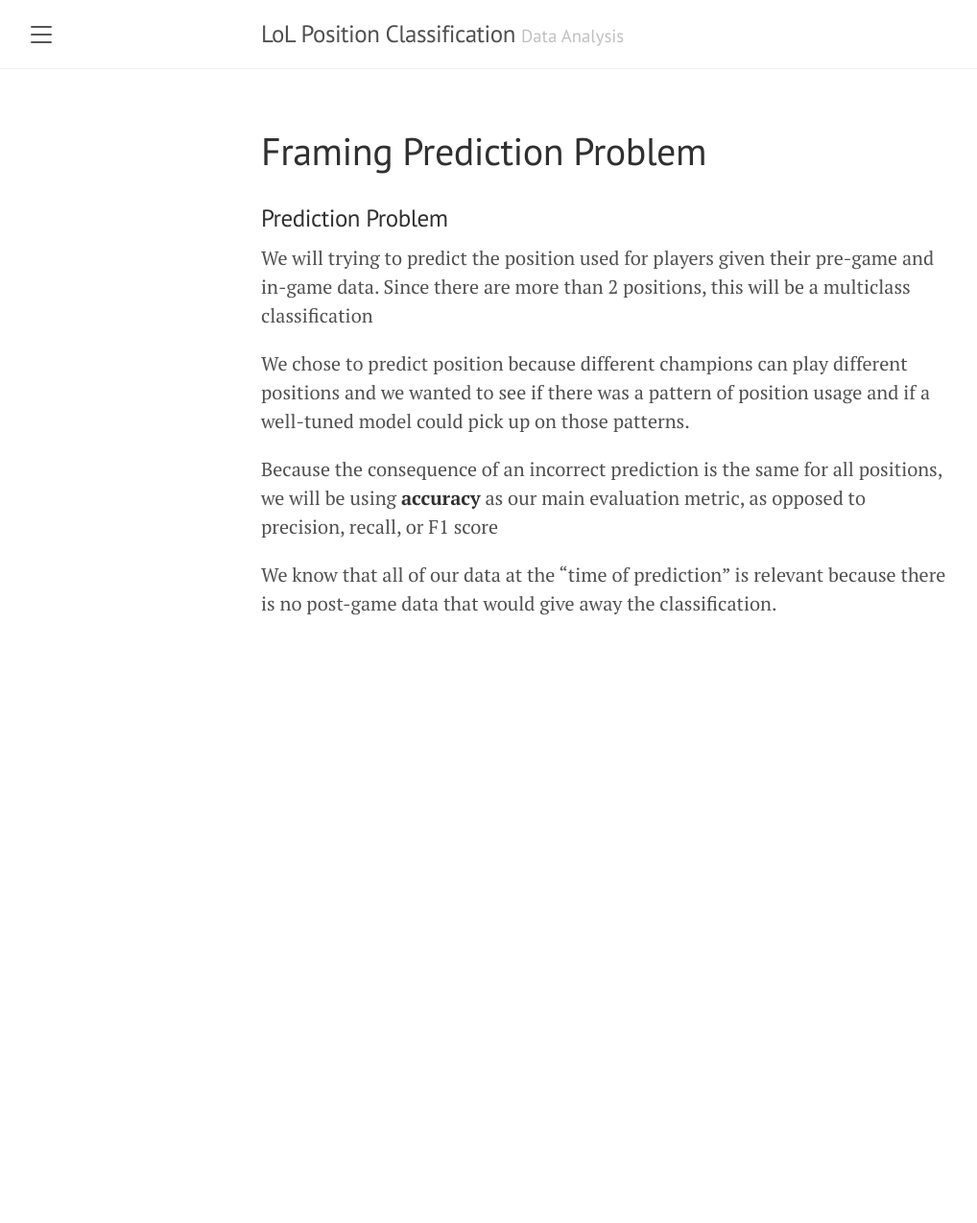
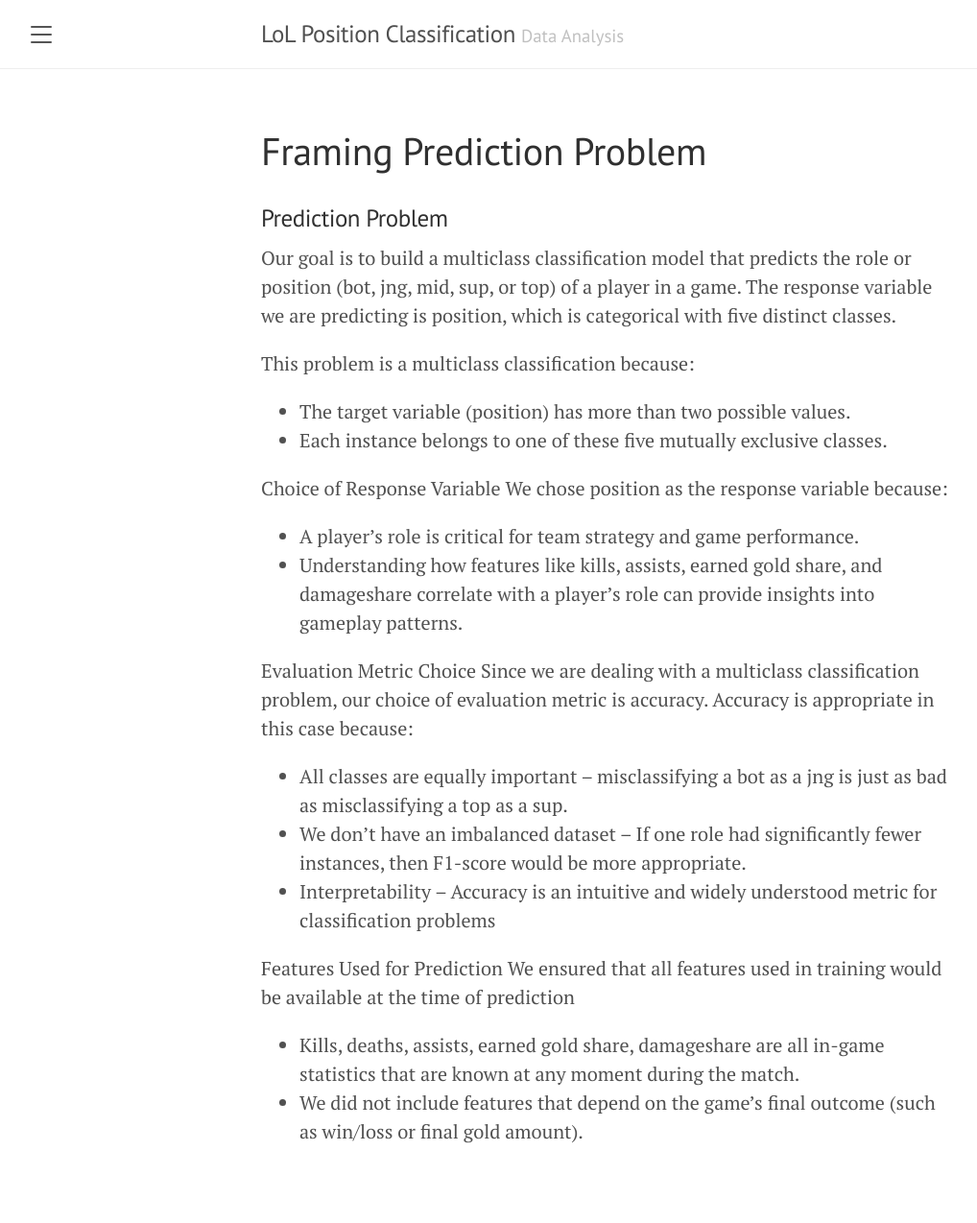
Before and after one commit to TyAlbao/lol-position-classification, a Jekyll site: the page built from FramingProblem.md, in a window 1280 px wide. Shown: the whole page at 96% size, without its empty margins (8-1026 px from the left). Built offline with Jekyll 4.4.1, drawn with Linux system fonts in a browser that asks for light colours; before the commit the page ends 900 px from its top, so only the background shows below that.

Commit message:
Final commit

```diff
--- a/FramingProblem.md
+++ b/FramingProblem.md
@@ -4,10 +4,30 @@ title: Framing Prediction Problem
 ---
 
 ### Prediction Problem
-We will trying to predict the position used for players given their pre-game and in-game data. Since there are more than 2 positions, this will be a multiclass classification
 
-We chose to predict position because different champions can play different positions and we wanted to see if there was a pattern of position usage and if a well-tuned model could pick up on those patterns.
+Our goal is to build a multiclass classification model that predicts the role or position (bot, jng, mid, sup, or top) of a player in a game. The response variable we are predicting is position, which is categorical with five distinct classes.
 
-Because the consequence of an incorrect prediction is the same for all positions, we will be using **accuracy** as our main evaluation metric, as opposed to precision, recall, or F1 score
+This problem is a multiclass classification because:
 
-We know that all of our data at the "time of prediction" is relevant because there is no post-game data that would give away the classification.
+* The target variable (position) has more than two possible values.
+* Each instance belongs to one of these five mutually exclusive classes.
+
+Choice of Response Variable
+We chose position as the response variable because:
+
+* A player’s role is critical for team strategy and game performance.
+* Understanding how features like kills, assists, earned gold share, and damageshare correlate with a player's role can provide insights into gameplay patterns.
+
+Evaluation Metric Choice
+Since we are dealing with a multiclass classification problem, our choice of evaluation metric is accuracy.
+Accuracy is appropriate in this case because:
+
+* All classes are equally important – misclassifying a bot as a jng is just as bad as misclassifying a top as a sup.
+* We don’t have an imbalanced dataset – If one role had significantly fewer instances, then F1-score would be more appropriate.
+* Interpretability – Accuracy is an intuitive and widely understood metric for classification problems
+
+Features Used for Prediction
+We ensured that all features used in training would be available at the time of prediction
+
+* Kills, deaths, assists, earned gold share, damageshare are all in-game statistics that are known at any moment during the match.
+* We did not include features that depend on the game’s final outcome (such as win/loss or final gold amount).
--- a/_includes/sidebar.html
+++ b/_includes/sidebar.html
@@ -16,7 +16,7 @@
       `layout: page` in the front-matter. See readme for usage.
     {% endcomment %}
 
-    {% assign ordered_pages = "DataCleaning.md,Hypothesis.md,BaselineModel.md,FinalModel.md,FairnessAnalysis.md" | split: "," %}
+    {% assign ordered_pages = "DataCleaning.md,Hypothesis.md,FramingProblem.md,BaselineModel.md,FinalModel.md,FairnessAnalysis.md" | split: "," %}
 
     {% for page_name in ordered_pages %}
       {% for node in site.pages %}
```
